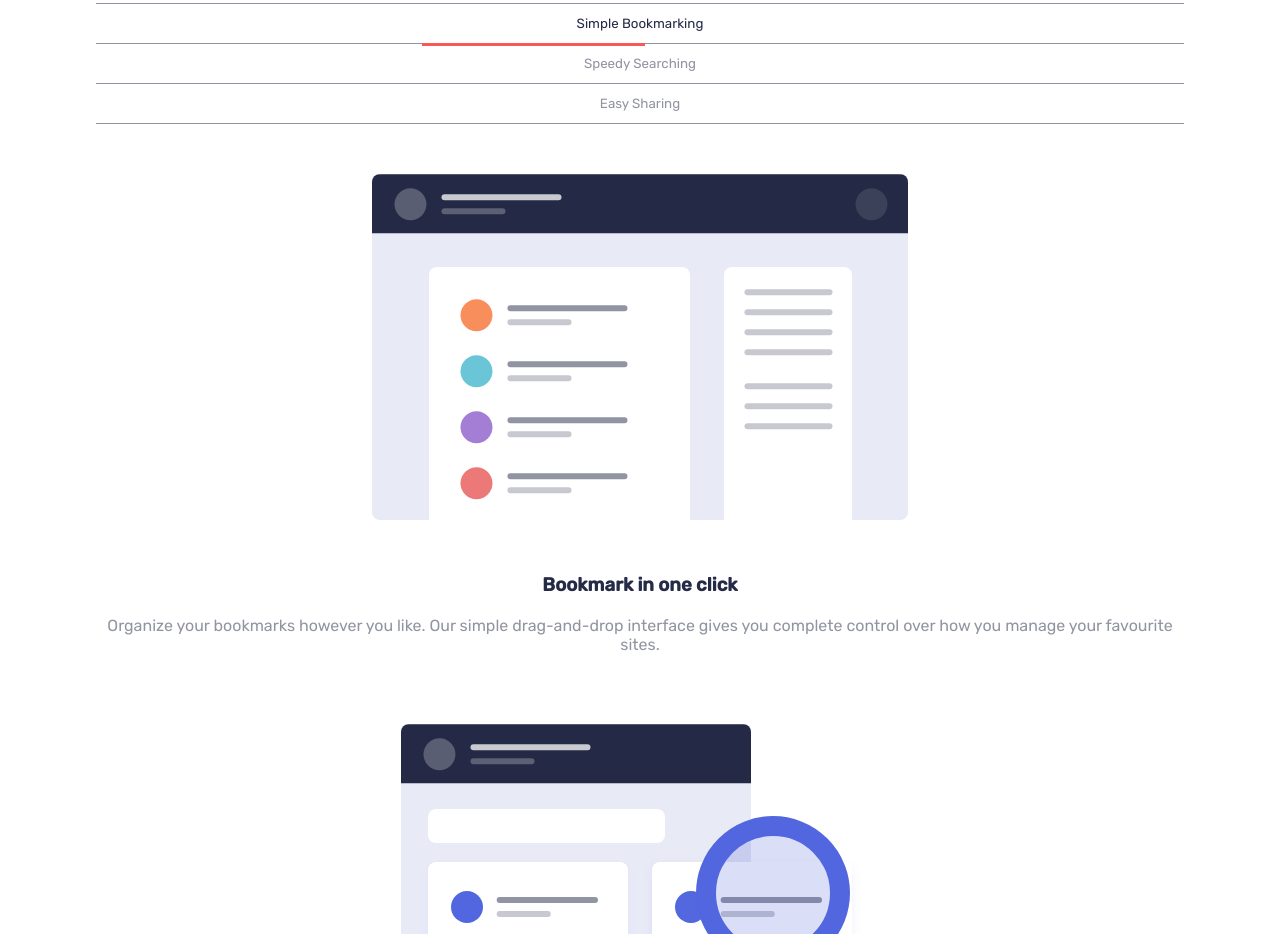
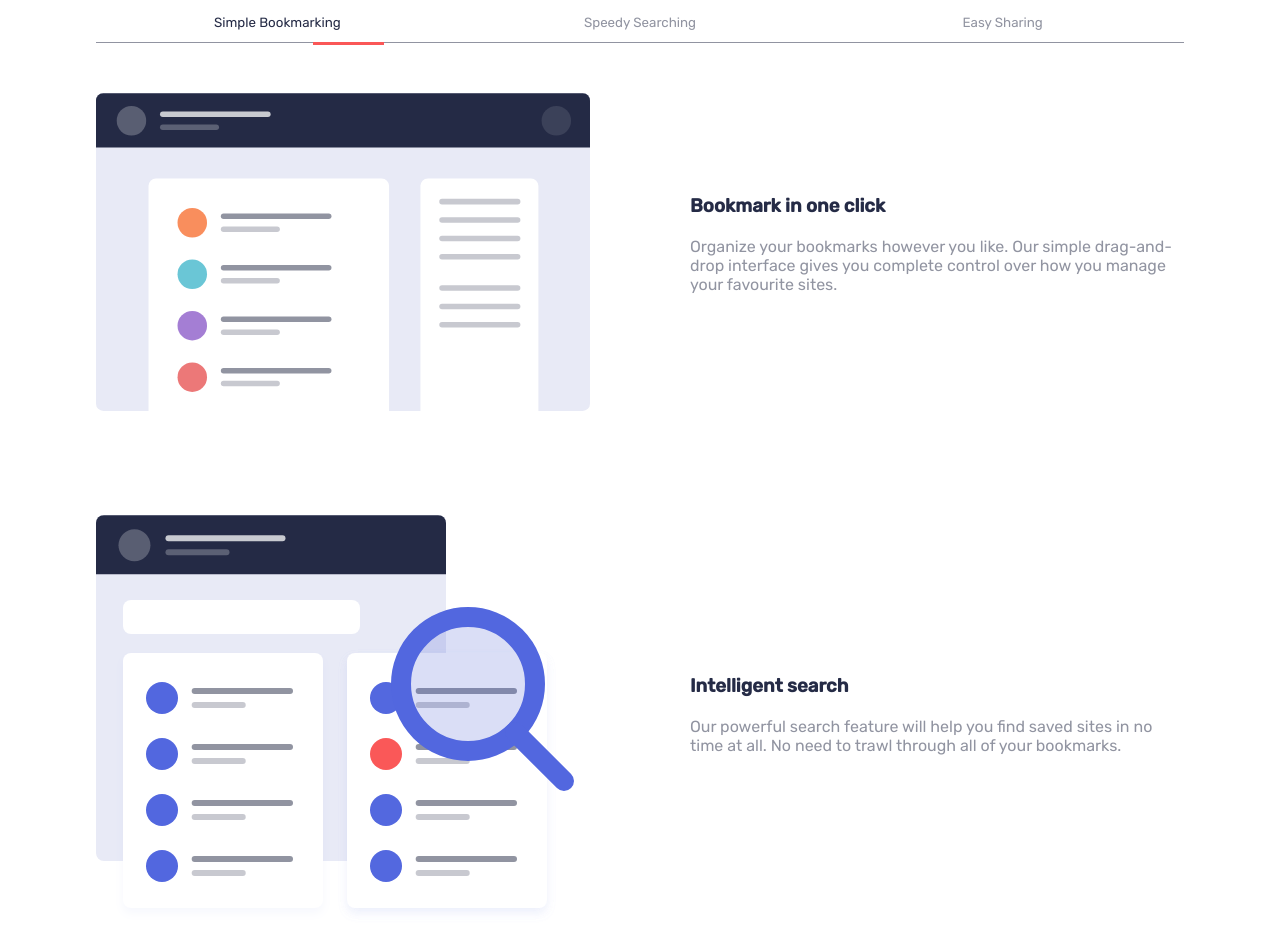
Before and after one commit to victoryejike/reimagined-octo-telegram, a website: page index.html in a window 1280 px wide. Shown: the part 658-1592 px from the top of the page. Drawn offline with Linux system fonts and the light colour scheme; files whose address does not match are found by name.

Commit message:
feat: changed the features section layout

```diff
--- a/index.html
+++ b/index.html
@@ -80,6 +80,7 @@
       <div class="section__bookmark__imageContainer">
         <img src="./images/illustration-features-tab-1.svg" alt="bookmark-tab illustration image" class="section__bookmark__image">
       </div>
+      <div class="section__textContent">
         <h3 class="section__bookmark-header-text">
           Bookmark in one click
         </h3>
@@ -88,11 +89,13 @@
           gives you complete control over how you manage your favourite sites.
         </p>
       </div>
+    </div>
     <div class="section__tabcontent" id="speedy-searching">
       <div class="section__searching__imageContainer">
         <img src="./images/illustration-features-tab-2.svg" alt="searching-tab illustration image"
           class="section__searching__image">
       </div>
+      <div class="section__textContent">
         <h3 class="section__searching-header-text">
           Intelligent search
         </h3>
@@ -101,11 +104,13 @@
           No need to trawl through all of your bookmarks.
         </p>
       </div>
-    <div class="section__tabcontent__easy-sharing" id="easy-sharing">
+    </div>
+    <div class="section__tabcontent" id="easy-sharing">
       <div class="section__sharing__imageContainer">
         <img src="./images/illustration-features-tab-3.svg" alt="sharing-tab illustration image"
           class="section__sharing__image">
       </div>
+      <div class="section__textContent">
         <h3 class="section__sharing-header-text">
           Share your bookmarks
         </h3>
@@ -113,6 +118,7 @@
           Easily share your bookmarks and collections with others. Create a shareable
           link that you can send at the click of a button.
         </p>
+      </div>
     </div>
   </section>
   <!-- Features Section End -->
--- a/style/main.scss
+++ b/style/main.scss
@@ -197,10 +197,18 @@ body {
     flex-direction: column;
     justify-content: center;
     align-items: center;
+
+    @include responsive(tab-land) {
+      flex-direction: row;
+    }
   }
 
   .section__tabs__tablink:first-child {
     border-top: 1px solid $color-gray-blue;
+
+    @include responsive(tab-land) {
+      border-top: none;
+    }
   }
 
   .section__tabs__tablink {
@@ -252,11 +260,39 @@ body {
     }
   }
 
+  .section__tabcontent {
+    @include responsive(tab-port) {
+      display: flex;
+      justify-content: center;
+      align-items: center;
+      text-align: left;
+    }
+  }
+
+  .section__bookmark__imageContainer,
+  .section__searching__imageContainer,
+  .section__sharing__imageContainer {
+    @include responsive(tab-land) {
+      width: 70%;
+    }
+  }
+
+  .section__textContent {
+    @include responsive(tab-land) {
+      width: 70%;
+      margin-left: 100px;
+    }
+  }
+
   .section__bookmark__image,
   .section__searching__image,
   .section__sharing__image {
     max-width: 100%;
     margin: 50px 0;
+
+    // @include responsive(tab-port) {
+    //   max-width: 105%;
+    // }
   }
 
   .section__bookmark-header-text,
```
Also changed, not shown: style/main.css. Lines whose indentation alone changed are shown as unchanged.
